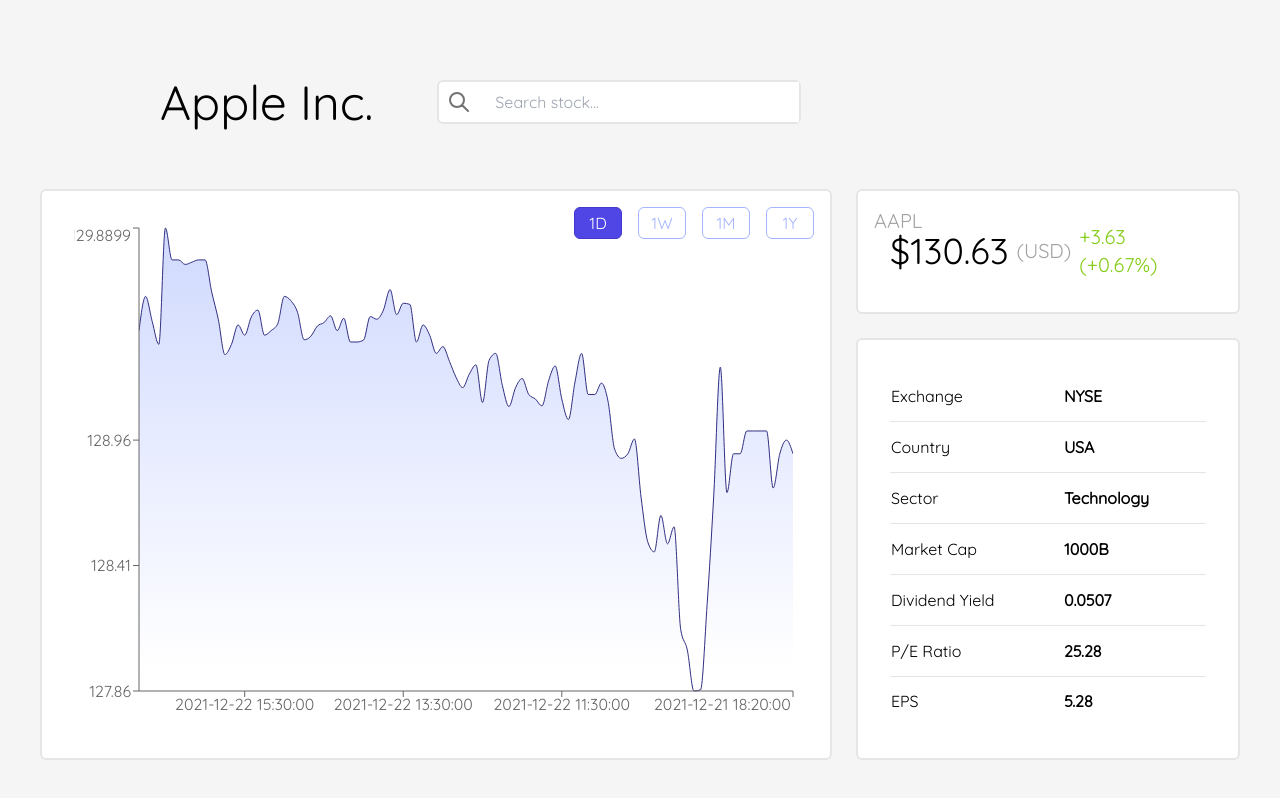
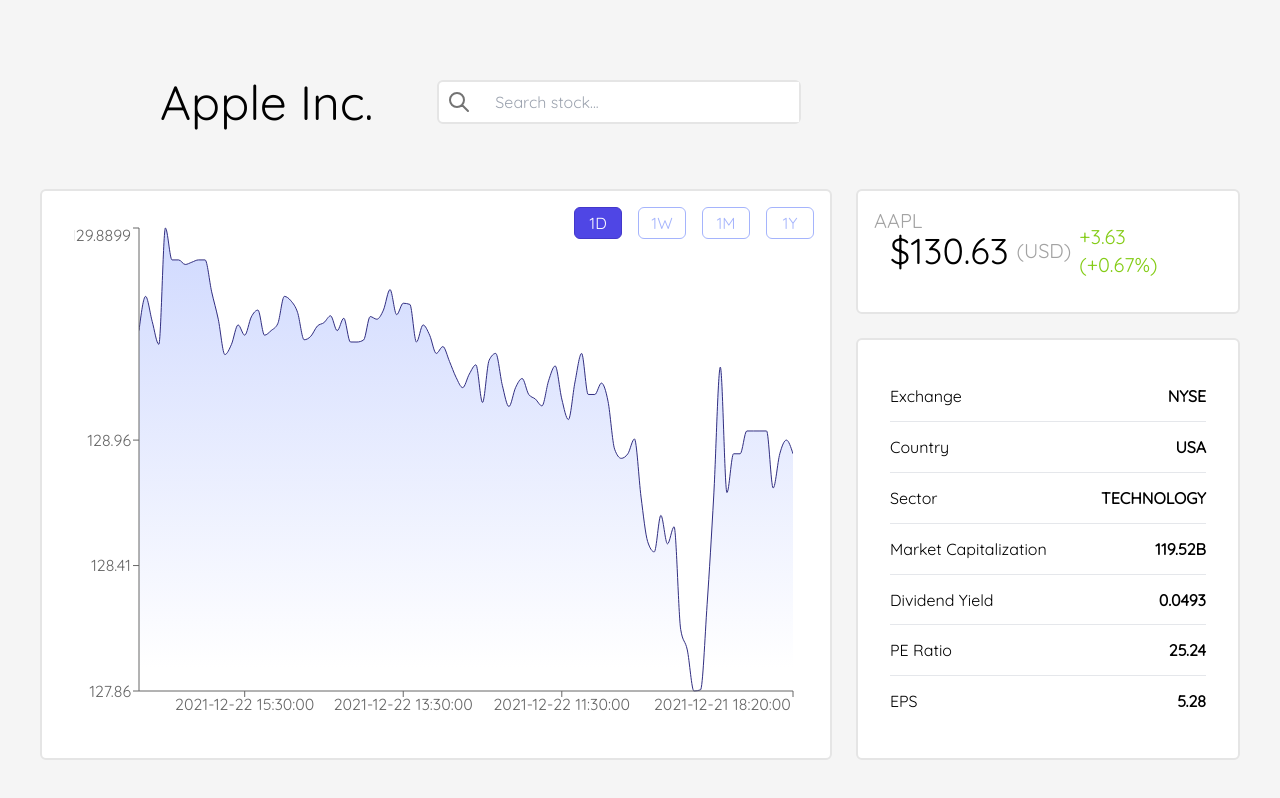
Before and after one commit to RejaurRahman/react-stock-dashboard, a React (Create React App) app: page / in a window 1280 px wide. Built offline with nearby package versions, Linux system fonts and the light colour scheme.

Commit message:
UPDATE: converted details table to unordered list

```diff
--- a/src/components/Details/Details.js
+++ b/src/components/Details/Details.js
@@ -1,42 +1,40 @@
 import React from "react";
+
+import { companyDetails } from "../../constants/mock"
 
 import Card from "../Card/Card";
 
 export default function Details() {
+  const detailsList = {
+    Exchange: "Exchange",
+    Country: "Country",
+    Sector: "Sector",
+    MarketCapitalization: "Market Capitalization",
+    DividendYield: "Dividend Yield",
+    PERatio: "PE Ratio",
+    EPS: "EPS"
+  }
+
+  const convertToBillion = (number) => {
+    return (number / 1000000000).toFixed(2)
+  }
+
   return (
     <Card>
-      <table className="w-full h-full">
-        <tbody className="divide-y-1 divide-neutral-200">
-          <tr>
-            <td>Exchange</td>
-            <td className="font-bold">NYSE</td>
-          </tr>
-          <tr>
-            <td>Country</td>
-            <td className="font-bold">USA</td>
-          </tr>
-          <tr>
-            <td>Sector</td>
-            <td className="font-bold">Technology</td>
-          </tr>
-          <tr>
-            <td>Market Cap</td>
-            <td className="font-bold">1000B</td>
-          </tr>
-          <tr>
-            <td>Dividend Yield</td>
-            <td className="font-bold">0.0507</td>
-          </tr>
-          <tr>
-            <td>P/E Ratio</td>
-            <td className="font-bold">25.28</td>
-          </tr>
-          <tr>
-            <td>EPS</td>
-            <td className="font-bold">5.28</td>
-          </tr>
-        </tbody>
-      </table>
+      <ul className="w-full h-full flex flex-col justify-between divide-y-1">
+        {Object.keys(detailsList).map((item) => {
+          return (
+            <li className="flex-1 flex justify-between items-center">
+              <span>{detailsList[item]}</span>
+              <span className="font-bold">
+                {item === "MarketCapitalization"
+                  ? `${convertToBillion(companyDetails[item])}B`
+                  : companyDetails[item]}
+              </span>
+            </li>
+          );
+        })}
+      </ul>
     </Card>
   )
 }
--- a/src/constants/mock.js
+++ b/src/constants/mock.js
@@ -749,3 +749,53 @@
     }
   }
 }
+
+export const companyDetails = {
+  Symbol: "IBM",
+  AssetType: "Common Stock",
+  Name: "International Business Machines Corporation",
+  Description:
+    "International Business Machines Corporation (IBM) is an American multinational technology company headquartered in Armonk, New York, with operations in over 170 countries. The company began in 1911, founded in Endicott, New York, as the Computing-Tabulating-Recording Company (CTR) and was renamed International Business Machines in 1924. IBM is incorporated in New York. IBM produces and sells computer hardware, middleware and software, and provides hosting and consulting services in areas ranging from mainframe computers to nanotechnology. IBM is also a major research organization, holding the record for most annual U.S. patents generated by a business (as of 2020) for 28 consecutive years. Inventions by IBM include the automated teller machine (ATM), the floppy disk, the hard disk drive, the magnetic stripe card, the relational database, the SQL programming language, the UPC barcode, and dynamic random-access memory (DRAM). The IBM mainframe, exemplified by the System/360, was the dominant computing platform during the 1960s and 1970s.",
+  CIK: "51143",
+  Exchange: "NYSE",
+  Currency: "USD",
+  Country: "USA",
+  Sector: "TECHNOLOGY",
+  Industry: "COMPUTER & OFFICE EQUIPMENT",
+  Address: "1 NEW ORCHARD ROAD, ARMONK, NY, US",
+  FiscalYearEnd: "December",
+  LatestQuarter: "2021-09-30",
+  MarketCapitalization: "119524278000",
+  EBITDA: "15659000000",
+  PERatio: "25.24",
+  PEGRatio: "2.154",
+  BookValue: "24.79",
+  DividendPerShare: "6.54",
+  DividendYield: "0.0493",
+  EPS: "5.28",
+  RevenuePerShareTTM: "83.23",
+  ProfitMargin: "0.064",
+  OperatingMarginTTM: "0.12",
+  ReturnOnAssetsTTM: "0.0374",
+  ReturnOnEquityTTM: "0.214",
+  RevenueTTM: "74461004000",
+  GrossProfitTTM: "35575000000",
+  DilutedEPSTTM: "5.28",
+  QuarterlyEarningsGrowthYOY: "-0.338",
+  QuarterlyRevenueGrowthYOY: "0.003",
+  AnalystTargetPrice: "145.17",
+  TrailingPE: "25.24",
+  ForwardPE: "10.86",
+  PriceToSalesRatioTTM: "1.605",
+  PriceToBookRatio: "5.01",
+  EVToRevenue: "2.178",
+  EVToEBITDA: "12.51",
+  Beta: "1.104",
+  "52WeekHigh": "142.43",
+  "52WeekLow": "106.73",
+  "50DayMovingAverage": "122.51",
+  "200DayMovingAverage": "131.54",
+  SharesOutstanding: "896320000",
+  DividendDate: "2021-12-10",
+  ExDividendDate: "2021-11-09"
+}
```
